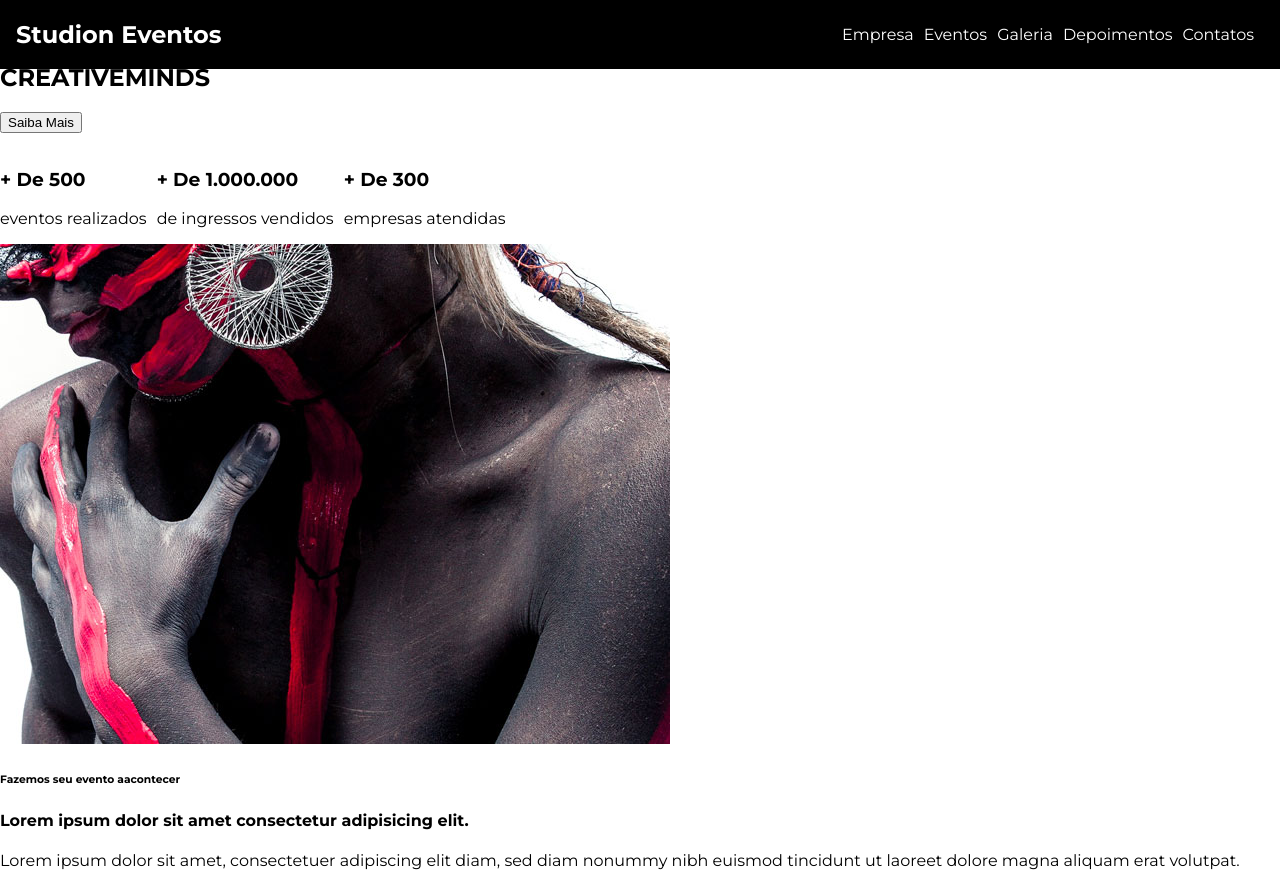
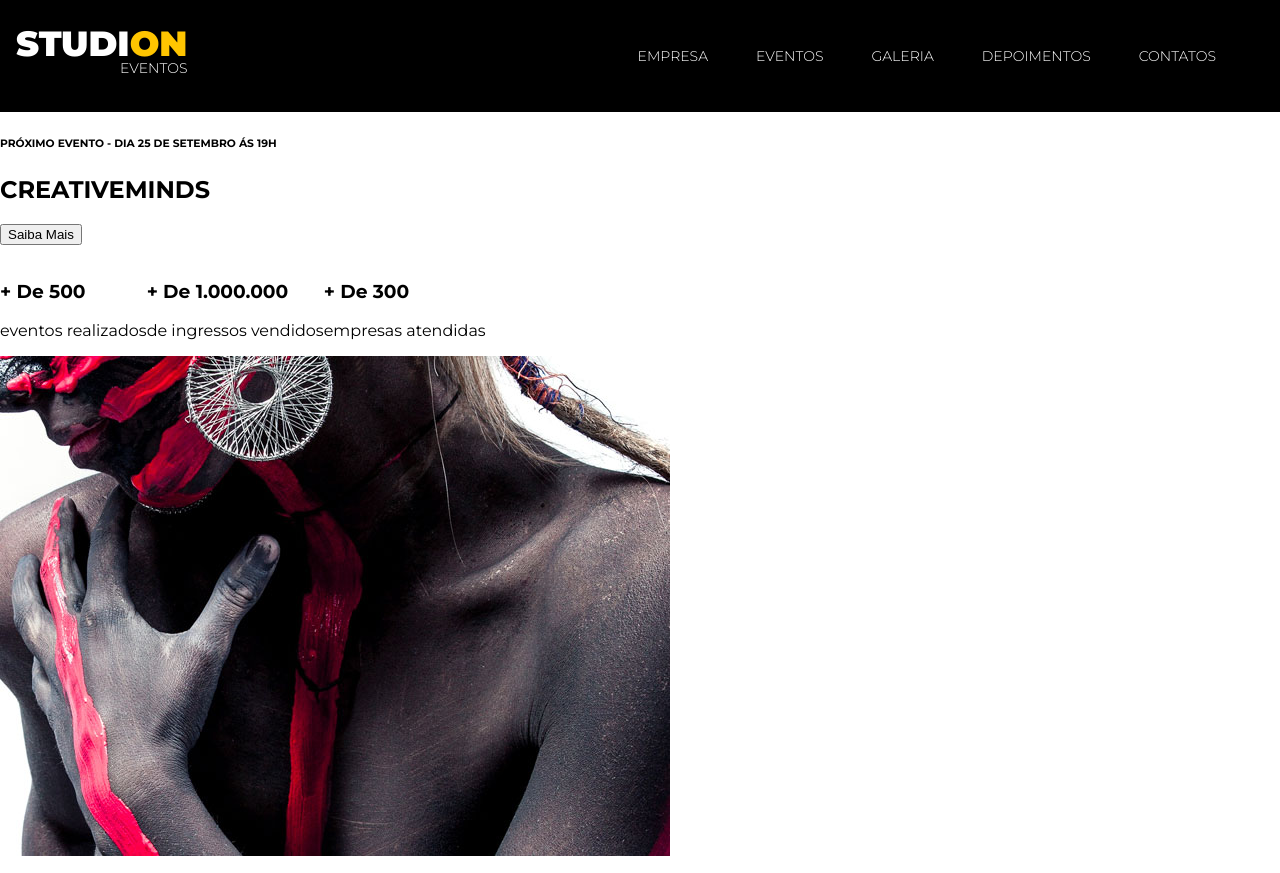
Before and after one commit to GBbrand175/Studion, a website: page src/index.html in a window 1280 px wide. Shown: the top 873 px of the page. Drawn offline with Linux system fonts and the light colour scheme.

Commit message:
finalização do cabeçalho, usando nova ferramenta de ajuste, line-height(ajuste entre distancia vertical dos textos)

```diff
--- a/src/index.html
+++ b/src/index.html
@@ -10,7 +10,9 @@
 
   <body>
        <nav class="navbar">
-           <h1> Studi<span>on </span> <span> Eventos</span></h1>
+           <h1 class="logo-studion"> Studi<span class="copy-prymari">on </span>
+             <span class="logo-studion__subtitle">Eventos</span>
+           </h1>
            <ul class="navbar__links">
               <li>
                <a href="#empresa">
--- a/src/style.css
+++ b/src/style.css
@@ -1,4 +1,4 @@
-@import url('https://fonts.googleapis.com/css2?family=Montserrat:wght@400;700&display=swap');
+@import url('https://fonts.googleapis.com/css2?family=Montserrat:wght@300;400;700;900&display=swap');
 
 * {
     box-sizing: border-box;
@@ -12,27 +12,26 @@
 
 body{
     margin: 0;
+    padding-top: 7rem;
 }
 
 ul {
     display: flex;
     list-style: none;
-    padding-left: 0%;
+    padding-left: 0;
 }
 
-li {
-    margin-right: 0.625rem;
-}
 
 .navbar {
     position: fixed;
     display: grid;
-    grid-template-columns: auto auto;
+    grid-template-columns: 1fr 11fr;
     align-items: center;
     top: 0;
     left: 0;
 
-    width: 100%;
+    width: 100vw;
+    height: 7rem;
     padding: 0 1rem;
 
     background-color: #000;
@@ -44,7 +43,14 @@ li {
     justify-self: end;
 }
 
+.navbar__links li {
+    font-size: 0.875rem;
+    margin-right: 3rem;
+    text-transform: uppercase;
+}
+
 .navbar__links a {
+    font-weight: 300;
     color: #fff;
     text-decoration: none;
 }
@@ -52,3 +58,20 @@ li {
 .navbar__links a:hover {
     color: var(--color-primary);
 }
+
+.logo-studion {
+    line-height: 1ch;
+    font-size: 35px;
+    font-weight: 900;
+    text-transform: uppercase;
+}
+
+.logo-studion__subtitle {
+    font-size: 0.875rem;
+    font-weight: 300;
+    float: right;
+}
+
+.copy-prymari {
+    color: var(--color-primary);
+}
```
